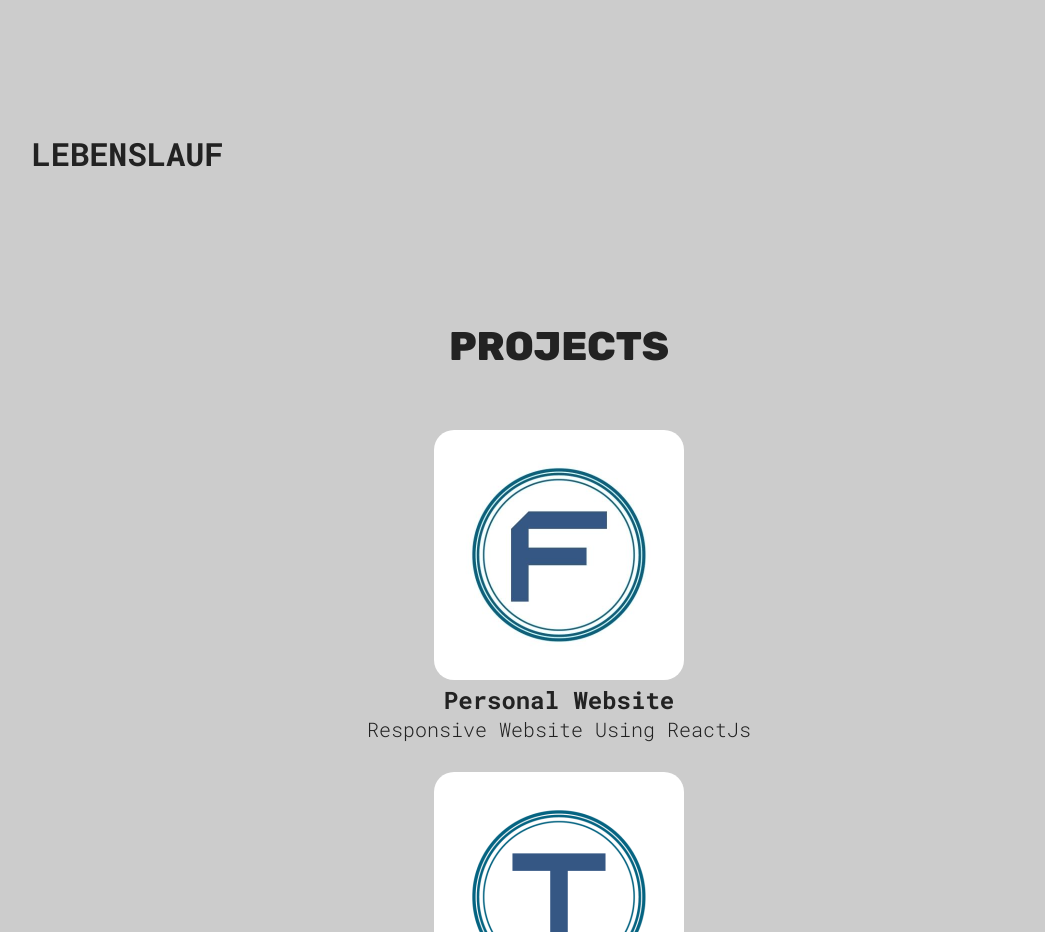
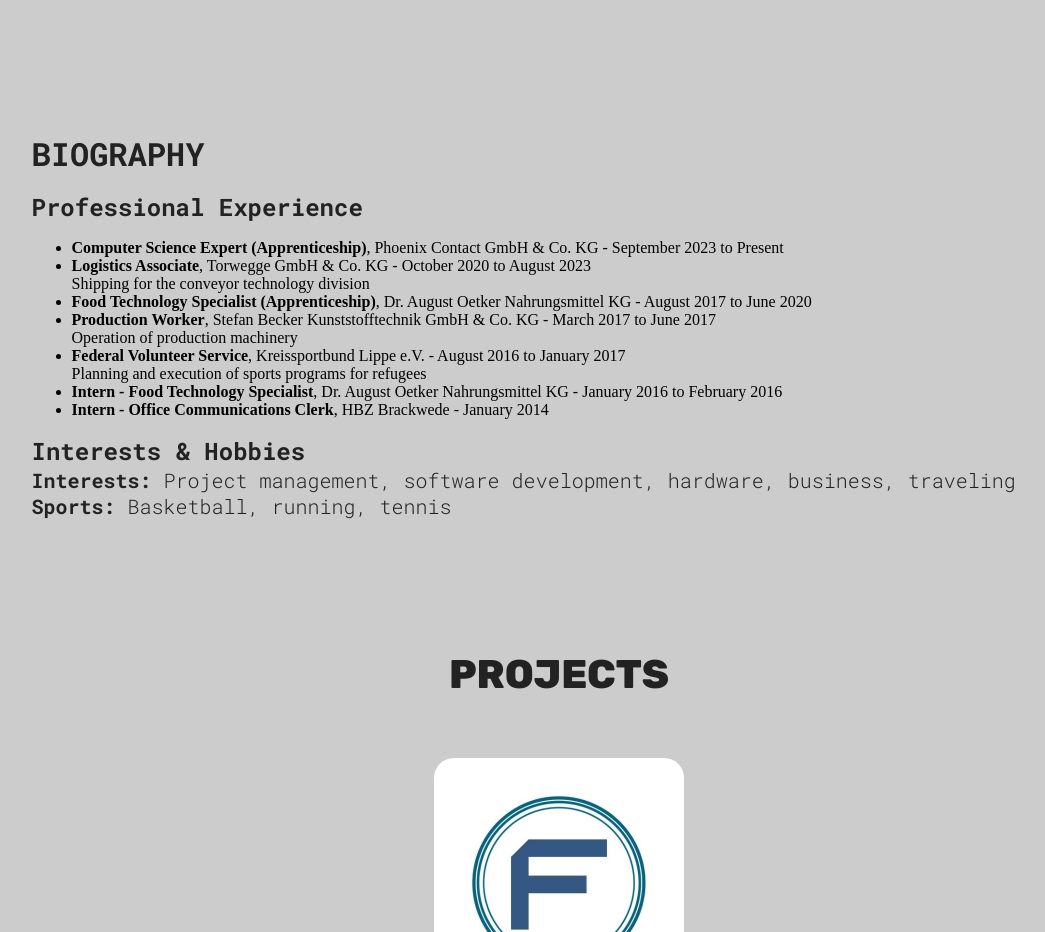
Before and after one commit to fnnbl/PortfolioFBL, a React (Vite) app: page / in a window 1280 px wide. Shown: the part 800-1732 px from the top of the page, without its empty margins (81-1126 px from the left). Built offline with nearby package versions, Linux system fonts and the light colour scheme.

Commit message:
feat(cv): populate CVSection with professional experience and interests

```diff
--- a/src/sections/CVSection/CVSection.jsx
+++ b/src/sections/CVSection/CVSection.jsx
@@ -3,8 +3,64 @@
 
 const CVSection = () => (
   <section className={styles.cvSection} id="cv">
-    <h2 className={styles.title}>Lebenslauf</h2>
-    {/* Hier später Profil, Erfahrung, Ausbildung etc. */}
+    <h2 className={styles.title}>Biography</h2>
+
+    {/* Professional Experience */}
+    <div className={styles.section}>
+      <h3 className={styles.subtitle}>Professional Experience</h3>
+      <ul className={styles.list}>
+        <li>
+          <strong>
+            Computer Science Expert (Apprenticeship)
+          </strong>
+          , Phoenix Contact GmbH & Co. KG - September 2023 to Present
+        </li>
+        <li>
+          <strong>Logistics Associate</strong>, Torwegge GmbH & Co. KG - October
+          2020 to August 2023
+          <br />
+          Shipping for the conveyor technology division
+        </li>
+        <li>
+          <strong>Food Technology Specialist (Apprenticeship)</strong>, Dr.
+          August Oetker Nahrungsmittel KG - August 2017 to June 2020
+        </li>
+        <li>
+          <strong>Production Worker</strong>, Stefan Becker Kunststofftechnik
+          GmbH & Co. KG - March 2017 to June 2017
+          <br />
+          Operation of production machinery
+        </li>
+        <li>
+          <strong>Federal Volunteer Service</strong>, Kreissportbund Lippe e.V.
+          - August 2016 to January 2017
+          <br />
+          Planning and execution of sports programs for refugees
+        </li>
+        <li>
+          <strong>Intern - Food Technology Specialist</strong>, Dr. August
+          Oetker Nahrungsmittel KG - January 2016 to February 2016
+        </li>
+        <li>
+          <strong>Intern - Office Communications Clerk</strong>, HBZ Brackwede -
+          January 2014
+        </li>
+      </ul>
+    </div>
+
+    {/* Interests & Hobbies */}
+    <div className={styles.section}>
+      <h3 className={styles.subtitle}>Interests & Hobbies</h3>
+      <p>
+        <strong>Interests:</strong> Project management, software development,
+        hardware, business, traveling
+      </p>
+      <p>
+        <strong>Sports:</strong> Basketball, running, tennis
+      </p>
+    </div>
+
+    {/* …weitere Sektionen wie Ausbildung, Skills etc. */}
   </section>
 );
 
```
